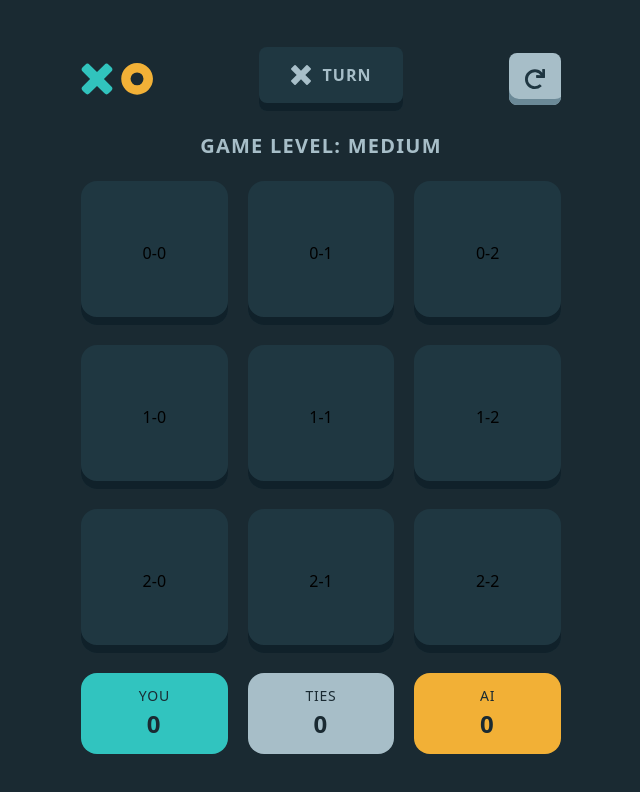
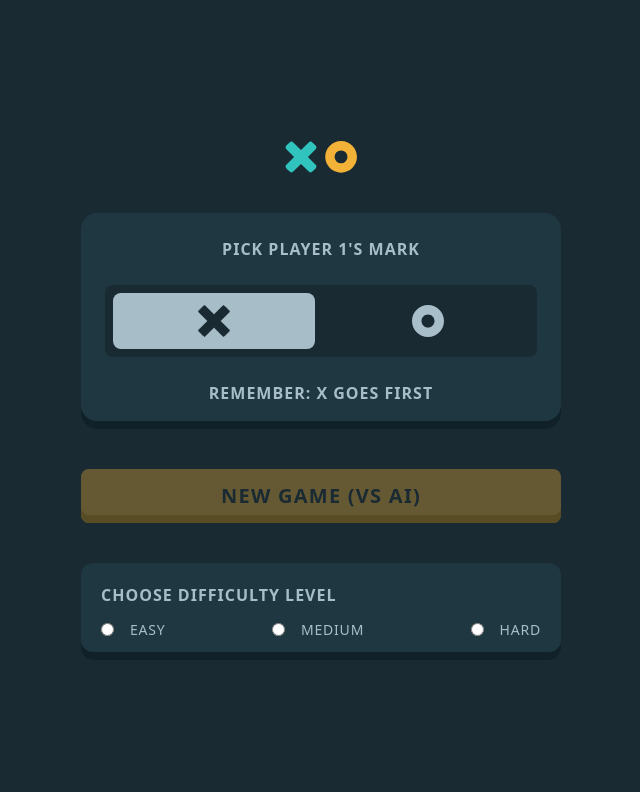
Before and after one commit to Sasa-Tausan/tic-tac-toe, a React (Vite) app: page / in a window 1280 px wide. Shown: the top 792 px of the page, without its empty margins (319-959 px from the left). Built offline with nearby package versions, Linux system fonts and the light colour scheme.

Commit message:
finish update board logic

```diff
--- a/src/App.jsx
+++ b/src/App.jsx
@@ -8,8 +8,9 @@ export function App() {
     playerOne: "X",
     playerTwo: "O",
   });
-  const [isGameStarted, setIsGameStarted] = useState(true);
+  const [isGameStarted, setIsGameStarted] = useState(false);
   const [gameLevel, setGameLevel] = useState("");
+  const [activePlayer, setActivePlayer] = useState("X");
 
   function handleGameStart() {
     setIsGameStarted(true);
@@ -17,21 +18,31 @@ export function App() {
 
   function handleGameLevel(e) {
     const id = e.target.id;
+
     setGameLevel(id);
   }
 
-  function choosePlayerMark(mark) {
+  function handlePlayerMark(mark) {
     setPlayers({
       playerOne: mark,
       playerTwo: mark === "X" ? "O" : "X",
     });
   }
 
+  function handleSwitchPlayer(player) {
+    const updatedValue = player === "X" ? "O" : "X";
+    setActivePlayer(updatedValue);
+  }
+
   return (
     <div className="grid h-screen place-items-center bg-darkNavy ">
       <MainPageLayout rowGap={isGameStarted ? "gap-5" : "gap-10"}>
         {isGameStarted ? (
-          <GameStart />
+          <GameStart
+            gameLevel={gameLevel}
+            handleSwitchPlayer={handleSwitchPlayer}
+            activePlayer={activePlayer}
+          />
         ) : (
           <GameMenu
             players={players}
@@ -39,7 +50,7 @@ export function App() {
             gameLevel={gameLevel}
             handleGameStart={handleGameStart}
             handleGameLevel={handleGameLevel}
-            choosePlayerMark={choosePlayerMark}
+            handlePlayerMark={handlePlayerMark}
           />
         )}
       </MainPageLayout>
--- a/src/pages/GameMenu/ChoosePlayerMark.jsx
+++ b/src/pages/GameMenu/ChoosePlayerMark.jsx
@@ -4,7 +4,7 @@ import { IconX } from "../../components/Icons/IconX";
 import { IconOutlineX } from "../../components/Icons/IconOutlineX";
 import { IconO } from "../../components/Icons/IconO";
 
-export function ChoosePlayerMark({ choosePlayerMark, players }) {
+export function ChoosePlayerMark({ handlePlayerMark, players }) {
   const isPlayerOneX = players.playerOne === "X";
   return (
     <div className="flex w-full gap-3 p-2 rounded-lg bg-darkNavy">
@@ -12,7 +12,7 @@ export function ChoosePlayerMark({ choosePlayerMark, players }) {
         className={`grid flex-1 py-3 rounded-lg place-items-center ${
           isPlayerOneX ? "bg-silver" : ""
         } `}
-        onClick={() => choosePlayerMark("X")}
+        onClick={() => handlePlayerMark("X")}
       >
         {isPlayerOneX ? (
           <IconOutlineX width="32" height="32" stroke="#1A2A33" fill="#1A2A33" />
@@ -24,7 +24,7 @@ export function ChoosePlayerMark({ choosePlayerMark, players }) {
         className={`grid flex-1 py-3 rounded-lg place-items-center ${
           !isPlayerOneX ? "bg-silver" : ""
         } `}
-        onClick={() => choosePlayerMark("O")}
+        onClick={() => handlePlayerMark("O")}
       >
         {!isPlayerOneX ? (
           <IconOutlineO width="32" height="32" stroke="#1A2A33" fill="#1A2A33" />
@@ -38,5 +38,5 @@ export function ChoosePlayerMark({ choosePlayerMark, players }) {
 
 ChoosePlayerMark.propTypes = {
   players: PropTypes.object,
-  choosePlayerMark: PropTypes.func,
+  handlePlayerMark: PropTypes.func,
 };
--- a/src/pages/GameMenu/GameMenu.jsx
+++ b/src/pages/GameMenu/GameMenu.jsx
@@ -9,14 +9,14 @@ export function GameMenu({
   gameLevel,
   handleGameStart,
   handleGameLevel,
-  choosePlayerMark,
+  handlePlayerMark,
 }) {
   return (
     <>
       <Logo />
       <section className="flex flex-col items-center w-full gap-6 p-6 bg-semiDarkNavy rounded-2xl shadow-innerCustomElement">
         <p className="uppercase text-headingXSmall text-silver">pick player 1&apos;s mark</p>
-        <ChoosePlayerMark choosePlayerMark={choosePlayerMark} players={players} />
+        <ChoosePlayerMark choosePlayerMark={handlePlayerMark} players={players} />
         <p className="uppercase text-headingXSmall text-silver">remember: x goes first</p>
       </section>
       <PrimaryButton
@@ -35,5 +35,5 @@ GameMenu.propTypes = {
   gameLevel: PropTypes.string,
   handleGameStart: PropTypes.func,
   handleGameLevel: PropTypes.func,
-  choosePlayerMark: PropTypes.func,
+  handlePlayerMark: PropTypes.func,
 };
--- a/src/pages/GameStart/Board.jsx
+++ b/src/pages/GameStart/Board.jsx
@@ -1,29 +1,47 @@
 import { useState } from "react";
+import PropTypes from "prop-types";
 import { initialBoard } from "../../utils/constants";
 import { Tile } from "./Tile";
+import { getTileCoordinate } from "../../utils/helperFunctions";
 
-export function Board() {
+export function Board({ handleSwitchPlayer, activePlayer }) {
   const [gameBoard, setGameBoard] = useState(initialBoard);
+
+  function handleBoard(e) {
+    const [row, col] = getTileCoordinate(e);
+    console.log(row, col);
+
+    setGameBoard((prevState) => {
+      const updatedBoard = [...prevState];
+      updatedBoard[row][col] = activePlayer;
+      return updatedBoard;
+    });
+
+    handleSwitchPlayer(activePlayer);
+  }
+
   return (
-    <section className="flex flex-col w-full gap-5">
+    <section className="grid w-full grid-cols-3 gap-5">
       {gameBoard.map((row, rowIndex) => {
-        return (
-          <div
-            className="flex items-center justify-between gap-5"
-            key={rowIndex}
-          >
-            {row.map((tile, colIndex) => {
+        {
+          return row.map((tile, colIndex) => {
             return (
               <Tile
                 key={`${rowIndex}-${colIndex}`}
                 rowIndex={rowIndex}
                 colIndex={colIndex}
+                handleBoard={handleBoard}
+                tile={tile}
               />
             );
-            })}
-          </div>
-        );
+          });
+        }
       })}
     </section>
   );
 }
+
+Board.propTypes = {
+  activePlayer: PropTypes.string,
+  handleSwitchPlayer: PropTypes.func,
+};
--- a/src/pages/GameStart/GameStart.jsx
+++ b/src/pages/GameStart/GameStart.jsx
@@ -1,20 +1,27 @@
+import PropTypes from "prop-types";
 import { SecondaryButton } from "../../components/Buttons/SecondaryButton";
 import { Logo } from "../../components/Logo/Logo";
 import { Board } from "./Board";
 import { PlayersTurn } from "./PlayersTurn";
 import { Scoreboard } from "./Scoreboard";
 
-export function GameStart() {
+export function GameStart({ gameLevel, handleSwitchPlayer, activePlayer }) {
   return (
     <>
       <div className="flex items-center justify-between w-full">
         <Logo />
-        <PlayersTurn />
+        <PlayersTurn activePlayer={activePlayer} />
         <SecondaryButton isImageBtn />
       </div>
-      <p className="uppercase text-silver text-headingSmall">game level: medium</p>
-      <Board />
+      <p className="uppercase text-silver text-headingSmall">game level: {gameLevel}</p>
+      <Board handleSwitchPlayer={handleSwitchPlayer} activePlayer={activePlayer} />
       <Scoreboard />
     </>
   );
 }
+
+GameStart.propTypes = {
+  gameLevel: PropTypes.string,
+  activePlayer: PropTypes.string,
+  handleSwitchPlayer: PropTypes.func,
+};
--- a/src/pages/GameStart/PlayersTurn.jsx
+++ b/src/pages/GameStart/PlayersTurn.jsx
@@ -1,11 +1,22 @@
+import PropTypes from "prop-types";
 import { IconX } from "../../components/Icons/IconX";
+import { IconO } from "../../components/Icons/IconO";
 
-export function PlayersTurn() {
+export function PlayersTurn({ activePlayer }) {
+  const isActivePlayerX = activePlayer === "X";
   return (
     <div className="flex items-center gap-3 px-8 pt-4 pb-6 rounded-lg bg-semiDarkNavy shadow-innerCustomElement">
-      <IconX width="20" height="20" fill="#A8BFC9" />
+      {isActivePlayerX ? (
+        <IconX width="20" height="20" fill="#A8BFC9" />
+      ) : (
+        <IconO width="20" height="20" fill="#A8BFC9" />
+      )}
 
       <p className="uppercase text-silver text-headingXSmall">turn</p>
     </div>
   );
 }
+
+PlayersTurn.propTypes = {
+  activePlayer: PropTypes.string,
+};
--- a/src/pages/GameStart/Tile.jsx
+++ b/src/pages/GameStart/Tile.jsx
@@ -1,15 +1,16 @@
 import PropTypes from "prop-types";
 
-export function Tile({ rowIndex, colIndex }) {
+export function Tile({ handleBoard, rowIndex, colIndex, tile }) {
+  const isTileEmpty = tile !== " ";
   return (
     <button
-      className="grid flex-1 w-36 h-36 bg-semiDarkNavy rounded-2xl shadow-innerCustomElement place-items-center hover:translate-y-1 hover:shadow-none"
-      data-attribute-row={rowIndex}
-      data-attribute-col={colIndex}
+      className="grid flex-1 w-36 h-36 bg-semiDarkNavy rounded-2xl shadow-innerCustomElement place-items-center hover:translate-y-1 hover:shadow-none disabled:opacity-90"
+      data-row={rowIndex}
+      data-col={colIndex}
+      onClick={handleBoard}
+      disabled={isTileEmpty}
     >
-      <p>
-        {rowIndex}-{colIndex}
-      </p>
+      <p>{tile}</p>
     </button>
   );
 }
@@ -17,4 +18,6 @@ export function Tile({ rowIndex, colIndex }) {
 Tile.propTypes = {
   rowIndex: PropTypes.number,
   colIndex: PropTypes.number,
+  tile: PropTypes.string,
+  handleBoard: PropTypes.func,
 };
--- a/src/utils/constants.js
+++ b/src/utils/constants.js
@@ -1,5 +1,5 @@
 export const initialBoard = [
-  ["", "", ""],
-  ["", "", ""],
-  ["", "", ""],
+  [" ", " ", " "],
+  [" ", " ", " "],
+  [" ", " ", " "],
 ];
--- /dev/null
+++ b/src/utils/helperFunctions.js
@@ -0,0 +1,5 @@
+export function getTileCoordinate(e) {
+  const rowIndex = e.target.dataset.row;
+  const colIndex = e.target.dataset.col;
+  return [rowIndex, colIndex];
+}
```
Lines whose indentation alone changed are shown as unchanged.
